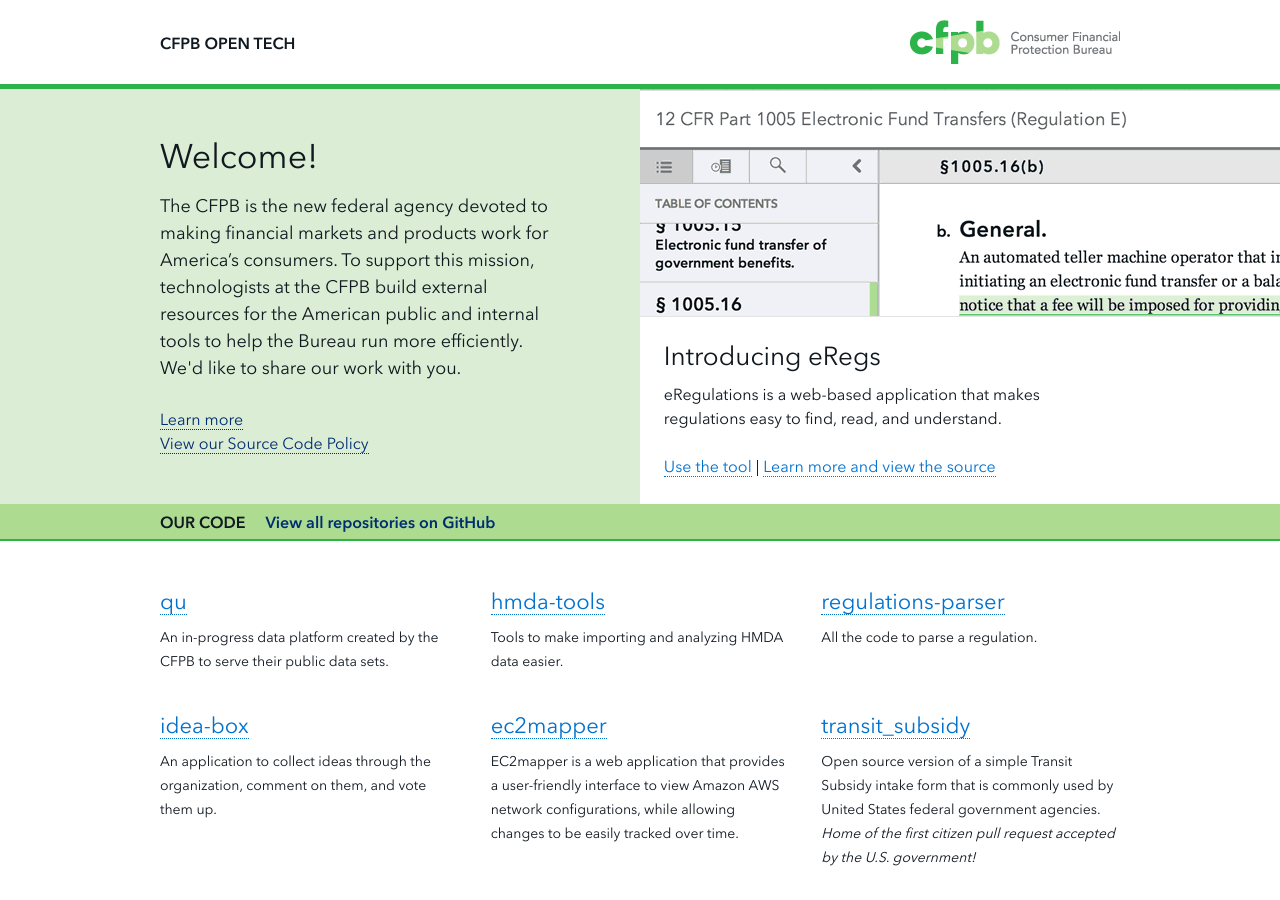
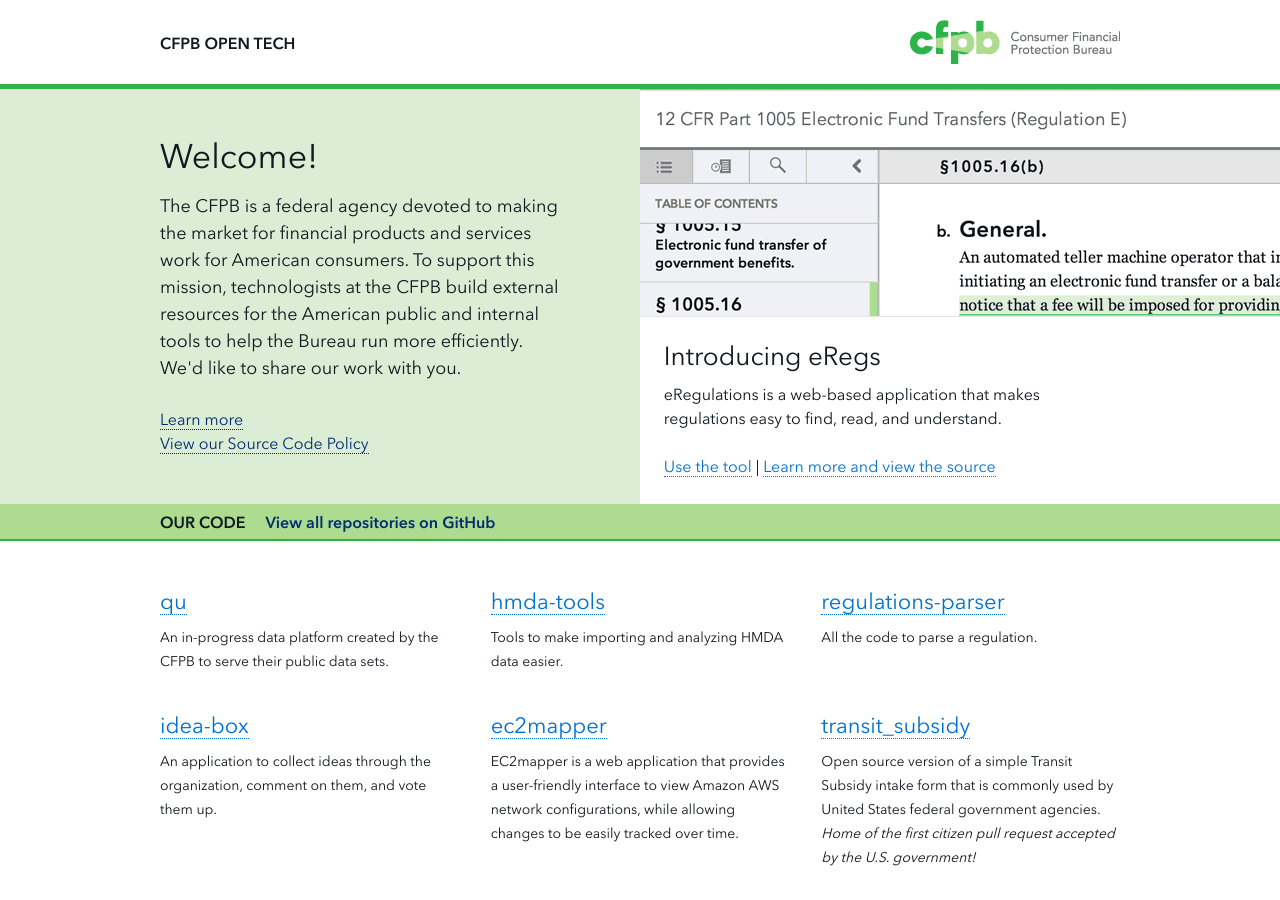
Before and after one commit to cfpb/cfpb.github.io, a Jekyll site: the page built from index.html, in a window 1280 px wide and 900 px high. Built offline with Jekyll 4.4.1, drawn with Linux system fonts in a browser that asks for light colours; nearby versions of some CDN libraries.

Commit message:
Tweak welcome paragraph per feedback from @jhupp

```diff
--- a/index.html
+++ b/index.html
@@ -7,10 +7,10 @@
                 <div class="wrap">
                     <section class="intro">
                         <h1>Welcome!</h1>
-                        <p>The CFPB is the new federal agency devoted to making financial markets and products work
-                            for America’s consumers. To support this mission, technologists at the CFPB build
-                            external resources for the American public and internal tools to help the Bureau run
-                            more efficiently. We'd like to share our work with you.</p>
+                        <p>The CFPB is a federal agency devoted to making the market for financial products and
+                            services work for American consumers. To support this mission, technologists at the
+                            CFPB build external resources for the American public and internal tools to help the
+                            Bureau run more efficiently. We'd like to share our work with you.</p>
                         <a class="call-to-action" href="#header-writing">Learn more <i class="icon-right"></i></a>
                         <br>
                         <a class="call-to-action"
```
